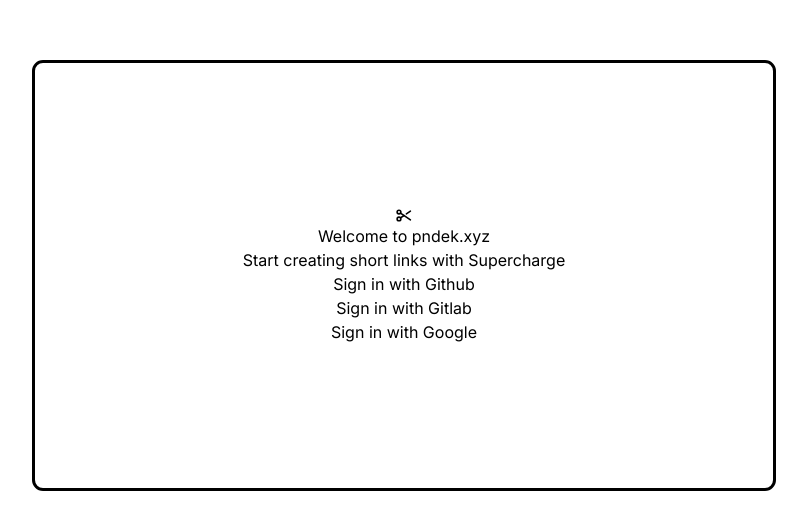
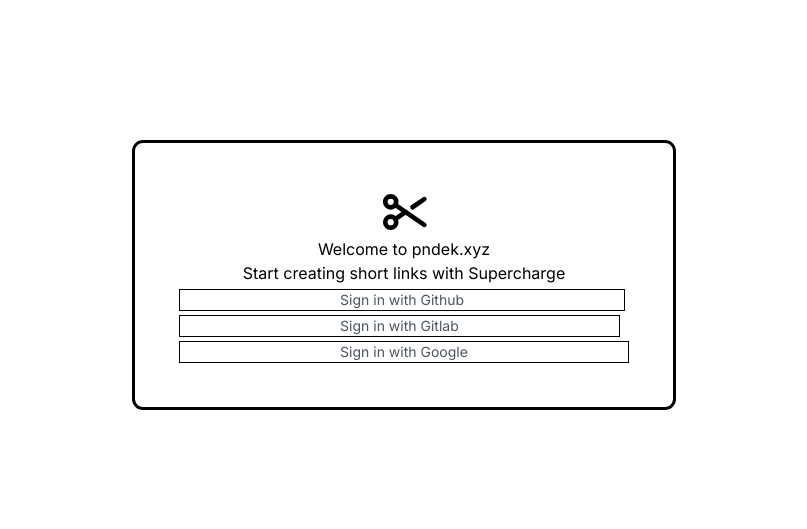
Before and after one commit to MohamedABBJ/url-shortener, a Next.js app: page /signin in a window 1280 px wide. Shown: the part 125-654 px from the top of the page, without its empty margins (236-1043 px from the left). Built offline with nearby package versions, Linux system fonts and the light colour scheme.

Commit message:
testing with next-auth

```diff
--- /dev/null
+++ b/auth.ts
@@ -0,0 +1,8 @@
+import NextAuth from "next-auth";
+import GitHub from "next-auth/providers/github";
+import Gitlab from "next-auth/providers/gitlab";
+import Google from "next-auth/providers/google";
+
+export const { handlers, auth } = NextAuth({
+  providers: [GitHub, Google, Gitlab],
+});
--- a/package.json
+++ b/package.json
@@ -13,9 +13,12 @@
     "@vercel/postgres": "^0.9.0",
     "dotenv": "^16.4.5",
     "drizzle-orm": "^0.32.0",
+    "install": "^0.13.0",
     "mongodb": "^6.8.0",
     "nanoid": "^5.0.7",
     "next": "14.2.4",
+    "next-auth": "^5.0.0-beta.19",
+    "npm": "^10.8.2",
     "pg": "^8.12.0",
     "postgres": "3.3",
     "react": "^18.3.1",
--- /dev/null
+++ b/src/app/api/auth/[...nextauth]/route.ts
@@ -0,0 +1,3 @@
+import { handlers } from "../../../../../auth";
+
+export const { GET, POST } = handlers;
--- a/src/app/signin/page.tsx
+++ b/src/app/signin/page.tsx
@@ -2,6 +2,8 @@
 
 import Image from "next/image";
 import ScissorsIcon from "../../../public/logoScissors.svg";
+import { signIn } from "next-auth/react";
+import SignInButtons from "./sign-in-buttons";
 
 export default function SignIn() {
   const signInOptions = [
@@ -21,15 +23,16 @@
 
   return (
     <div className="flex items-center justify-center w-full h-lvh outline [&_div]:flex [&_div]:flex-col">
-      <div className="outline flex-col flex items-center py-36 px-52 rounded-lg">
-        <Image width={17} src={ScissorsIcon} alt="scissorsIcon" />
+      <div className="outline flex-col flex items-center p-11 rounded-lg">
+        <Image width={50} src={ScissorsIcon} alt="scissorsIcon" />
         <p>Welcome to pndek.xyz</p>
         <p>Start creating short links with Supercharge</p>
         <div>
           {signInOptions.map((element) => (
-            <button
+            <SignInButtons
+              {...{ optionName: element.optionName, id: element.id }}
               key={element.id}
-            >{`Sign in with ${element.optionName}`}</button>
+            />
           ))}
         </div>
       </div>
--- /dev/null
+++ b/src/app/signin/sign-in-buttons.tsx
@@ -0,0 +1,17 @@
+import SignInButtonProps from "@/interfaces/sign-in-button-props";
+import githubSignIn from "@/utils/github-sign-in";
+import { signIn } from "next-auth/react";
+
+const SignInButtons = (props: SignInButtonProps) => {
+  return (
+    <form action={githubSignIn}>
+      <button
+        type="submit"
+        className="border border-black px-40 mt-1 text-gray-600 text-sm"
+        key={props.id}
+      >{`Sign in with ${props.optionName}`}</button>
+    </form>
+  );
+};
+
+export default SignInButtons;
--- /dev/null
+++ b/src/interfaces/sign-in-button-props.ts
@@ -0,0 +1,6 @@
+interface SignInButtonProps {
+  optionName: string;
+  id: number;
+}
+
+export default SignInButtonProps;
--- /dev/null
+++ b/src/utils/github-sign-in.ts
@@ -0,0 +1,8 @@
+"use server";
+import { signIn } from "next-auth/react";
+
+const githubSignIn = async () => {
+  await signIn("github");
+};
+
+export default githubSignIn;
```
Also changed, not shown: 1 other file (tests, documents, lock files or other folders).
